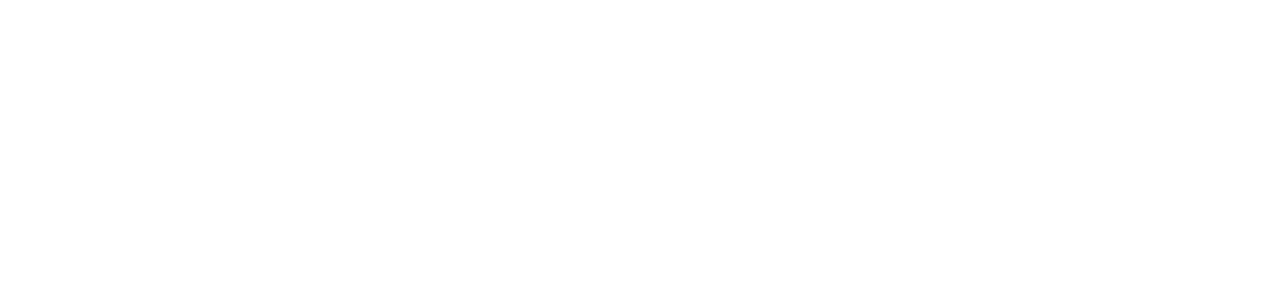
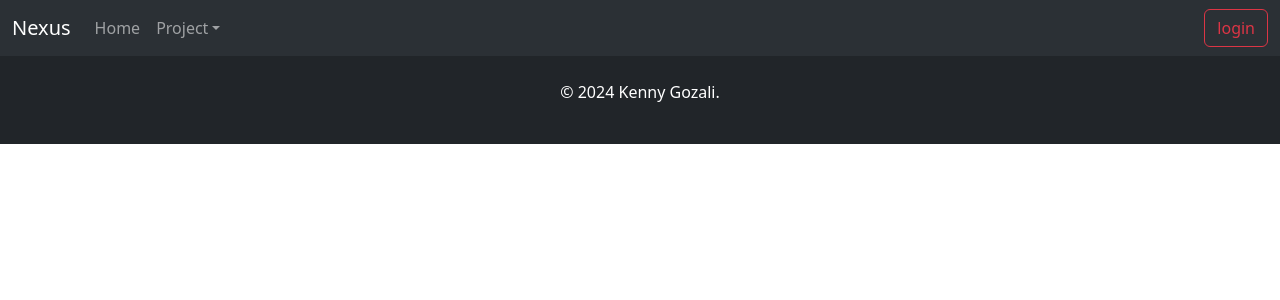
Before and after one commit to Kenspectacle/Project-Nexus, a React (Create React App) app in the folder nexus-frontend/: page /register in a window 1280 px wide. Before the commit this address had no page. Shown: the top 300 px of the page. Built offline with nearby package versions, Linux system fonts and the light colour scheme.

Commit message:
feat: added register page route

```diff
--- a/nexus-frontend/src/App.js
+++ b/nexus-frontend/src/App.js
@@ -4,7 +4,8 @@
 import { Route, Routes } from "react-router-dom";
 import CalculatorApp  from "./components/Calculator/CalculatorApp";
 import Homepage from './components/Homepage/Homepage';
-import LoginPage from './components/Homepage/LoginPage';
+import LoginPage from './components/LoginPage/LoginPage';
+import RegisterPage from './components/RegisterPage/RegisterPage';
 
 function App() {
   return (
@@ -12,6 +13,7 @@
       <Route path="/" element={<Homepage />} />
       <Route path="/calcApp" element={<CalculatorApp />} />
       <Route path="/login" element={<LoginPage />} />
+      <Route path="/register" element={<RegisterPage />} />
     </Routes>
   );
 }
--- /dev/null
+++ b/nexus-frontend/src/components/RegisterPage/RegisterPage.js
@@ -0,0 +1,14 @@
+import React from "react";
+import NavBar from "../Navbar/NavBar";
+import Footer from "../Footer/Footer";
+
+const RegisterPage = () => {
+    return(
+        <>
+            <NavBar />
+            <Footer />
+        </>
+    )
+};
+
+export default RegisterPage;
```
Also changed, not shown: nexus-frontend/src/components/LoginPage/LoginPage.js (renamed from nexus-frontend/src/components/Homepage/LoginPage.js).
